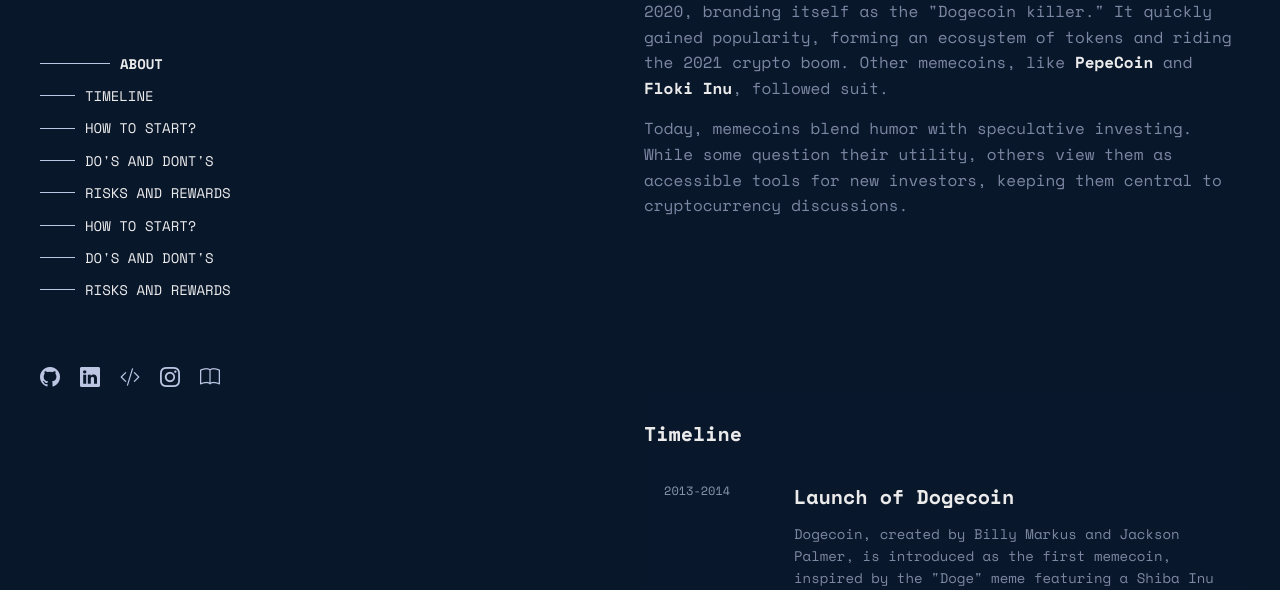
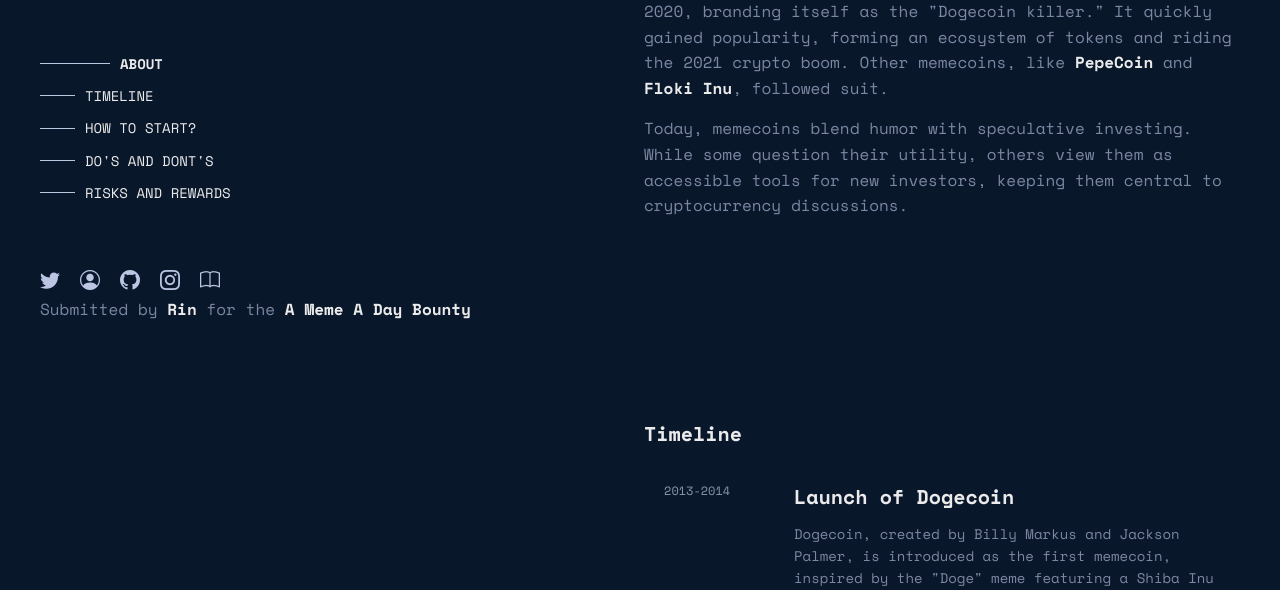
Before and after one commit to herrntsu/Greek, a PHP site: page / in a window 1280 px wide. Shown: the part 359-949 px from the top of the page. Run offline with PHP 8.4, Linux system fonts and the light colour scheme.

Commit message:
added icon and links on index

```diff
--- a/index.php
+++ b/index.php
@@ -8,6 +8,7 @@
     <title>Memecoin</title>
     <link rel="stylesheet" href="https://unpkg.com/aos@next/dist/aos.css" />
     <link href="https://cdn.jsdelivr.net/npm/bootstrap-icons/font/bootstrap-icons.css" rel="stylesheet">
+    <link rel="icon" href="../img/spinning_coin.gif" type=" image/icon type">
 </head>
 
 <body>
@@ -27,19 +28,23 @@
                 <a href="#how-to">How to start?</a>
                 <a href="#dos-and-donts">Do's and dont's</a>
                 <a href="#risks-and-rewards">Risks and Rewards</a>
-
-                <a href="#how-to">How to start?</a>
-                <a href="#dos-and-donts">Do's and dont's</a>
-                <a href="#risks-and-rewards">Risks and Rewards</a>
-
             </div>
 
             <div class="social-icons">
+                <a href="https://x.com/rincryptoNFT" target="_blank" class="text-light"><i
+                        class="bi bi-twitter"></i></a>
+                <a href="https://earn.superteam.fun/t/rinnnus/" target="_blank" class="text-light"><i
+                        class="bi bi-person-circle"></i></a>
                 <a href="#" class="text-light"><i class="bi bi-github"></i></a>
-                <a href="#" class="text-light"><i class="bi bi-linkedin"></i></a>
-                <a href="#" class="text-light"><i class="bi bi-code-slash"></i></a>
                 <a href="#" class="text-light"><i class="bi bi-instagram"></i></a>
                 <a href="#" class="text-light"><i class="bi bi-book"></i></a>
+            </div>
+            <div>
+                <p>Submitted by <a href="https://earn.superteam.fun/t/rinnnus/" target="_blank"><strong>Rin</strong></a>
+                    for
+                    the <a href="https://earn.superteam.fun/listings/bounty/a-meme-a-day/"><strong>A Meme A Day
+                            Bounty</strong></a>
+                </p>
             </div>
         </div>
         <div class="right-column">
```
Also changed, not shown: .php_tmp/index.php (+12 -3 lines), img/spinning_coin.gif (added).
